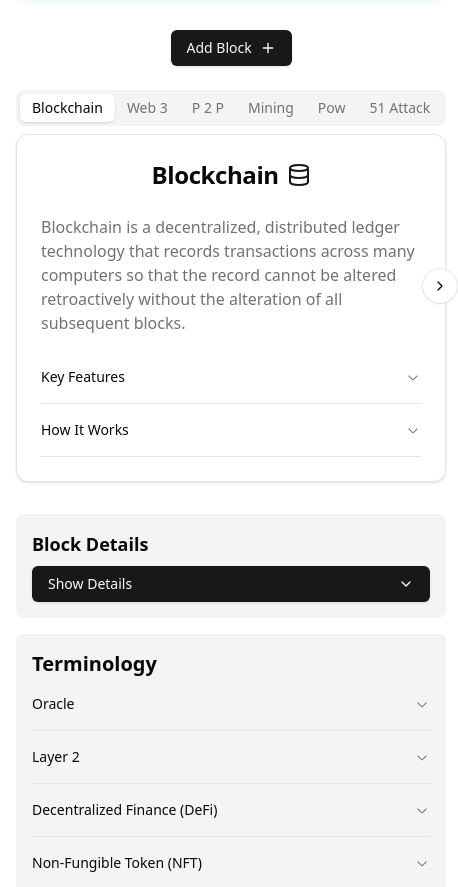
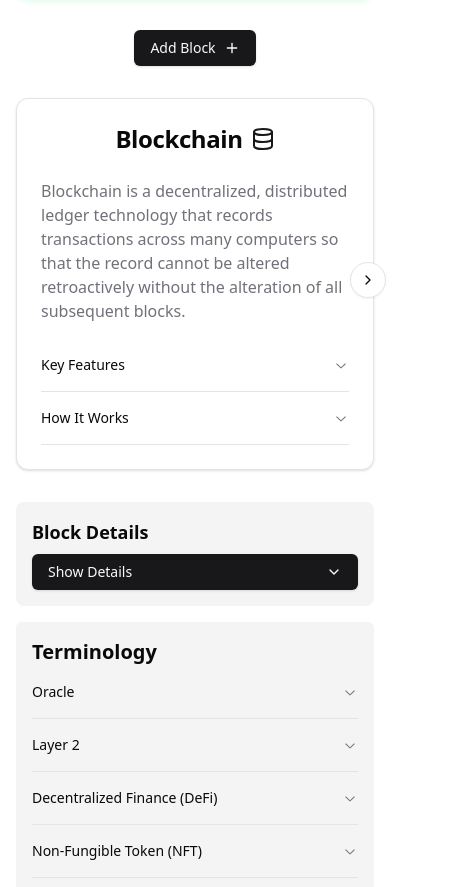
Before and after one commit to irakibul7/blockchain-demo, a Next.js app: page / in a window 390 px wide. Shown: the part 1974-2861 px from the top of the page, 458 px wide, since content can reach past the window. Built offline with nearby package versions, Linux system fonts and the light colour scheme.

Commit message:
update tab responsive issues

```diff
--- a/components/blockchainTabs.tsx
+++ b/components/blockchainTabs.tsx
@@ -105,7 +105,7 @@ const BlockchainTabs = () => {
         className="mb-8 w-full"
       >
         <div ref={tabsRef} className="overflow-x-auto">
-          <TabsList className="inline-flex w-max border-b border-b-transparent p-1">
+          <TabsList className="hidden md:inline-flex w-max border-b border-b-transparent p-1">
             {tabIds.map((id) => (
               <TabsTrigger key={id} value={id} className="capitalize">
                 {id.replace(/(\d+)/, " $1 ")}
```
